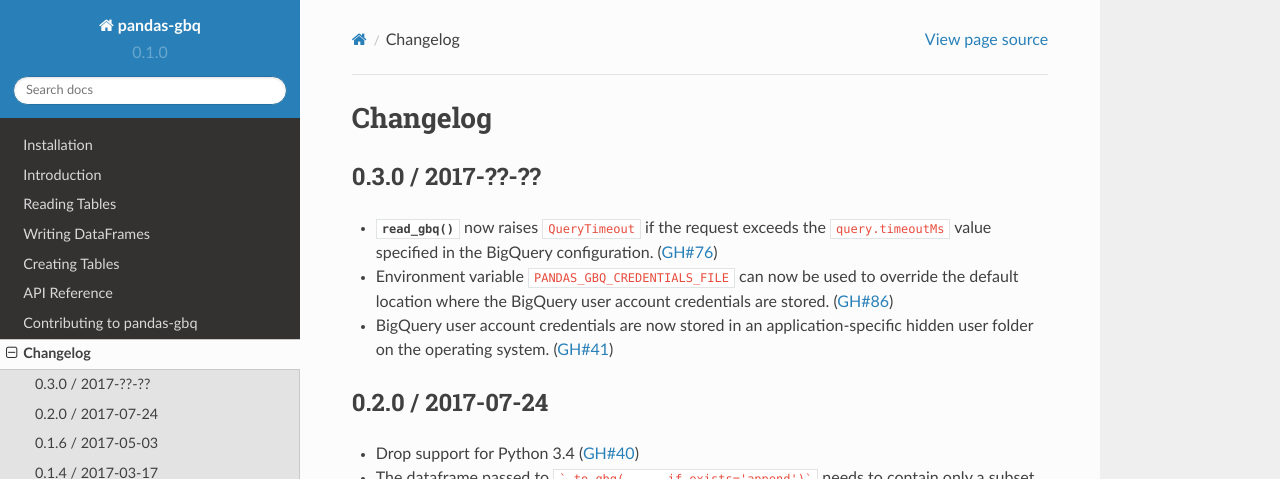
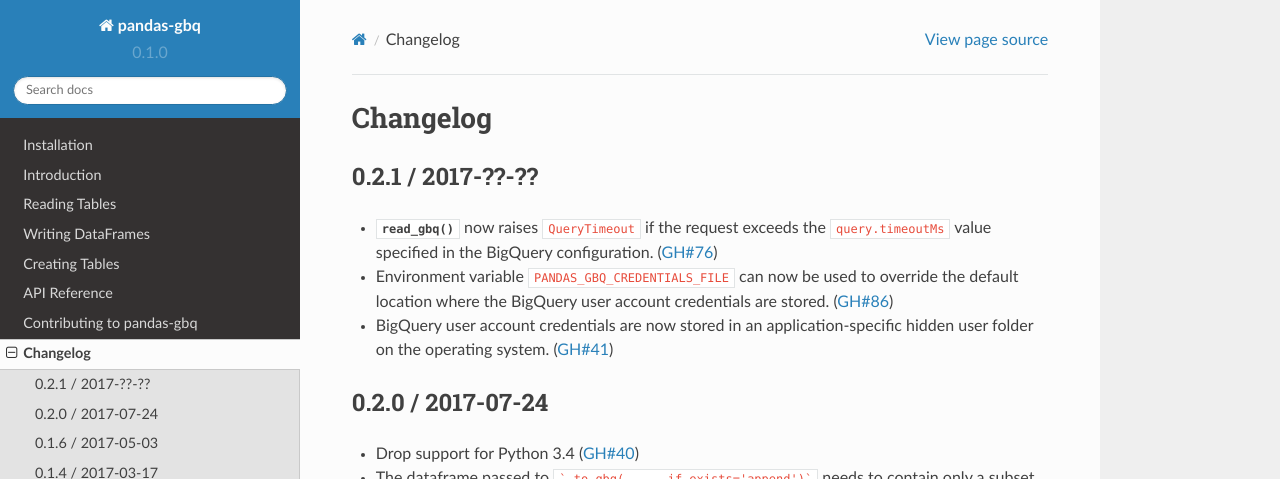
Before and after one commit to googleapis/python-bigquery-pandas, a Sphinx documentation site: the page built from docs/source/changelog.rst, in a window 1280 px wide and 900 px high. Shown: the top 479 px of the window. Built offline with Sphinx 7.4.7 and the Read the Docs theme 2.0.0, drawn with Linux system fonts in a browser that asks for light colours.

Commit message:
Revert version bump

```diff
--- a/docs/source/changelog.rst
+++ b/docs/source/changelog.rst
@@ -1,7 +1,7 @@
 Changelog
 =========
 
-0.3.0 / 2017-??-??
+0.2.1 / 2017-??-??
 ------------------
 
 - :func:`read_gbq` now raises ``QueryTimeout`` if the request exceeds the ``query.timeoutMs`` value specified in the BigQuery configuration. (:issue:`76`)
```
